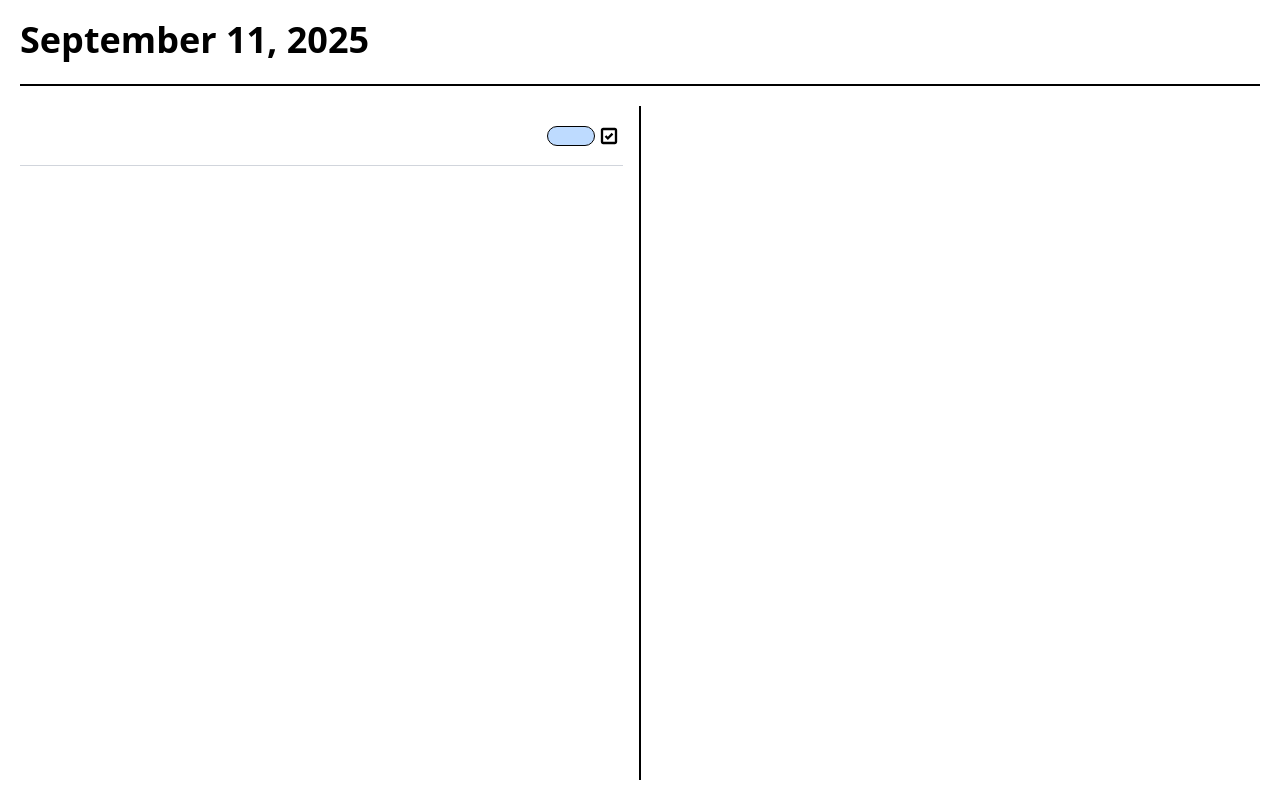
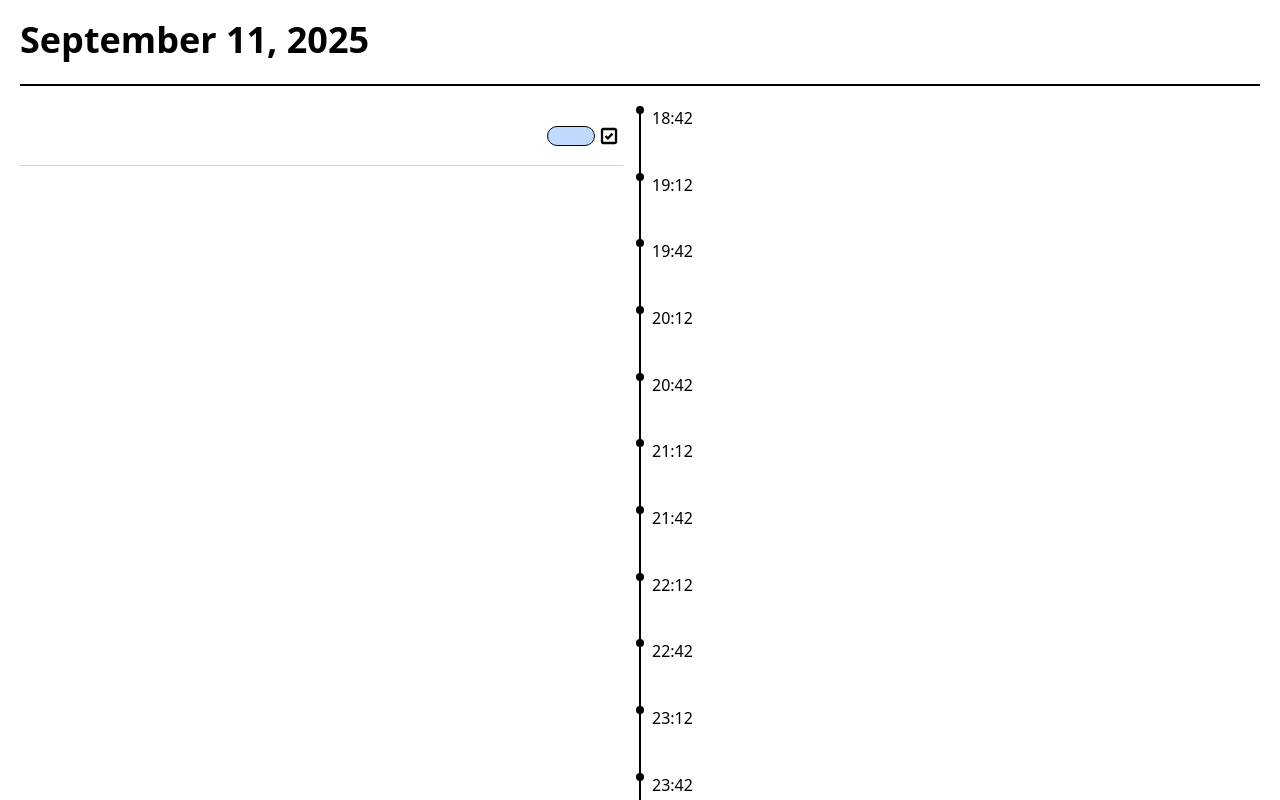
Before and after one commit to hiiien/time_blocker, a React (Vite) app: page / in a window 1280 px wide. Shown: the top 800 px of the page. Built offline with nearby package versions, Linux system fonts and the light colour scheme.

Commit message:
timeline

```diff
--- a/src/components/ContentContainer.tsx
+++ b/src/components/ContentContainer.tsx
@@ -2,6 +2,7 @@ import { useCallback, useState } from "react";
 import DayToDoContainer from "./DayContainer";
 import ToDoCalender from "./ToDoCalender";
 import EditPopup from "./EditPopup";
+import MiddleDivider from "./middleDivider";
 
 export type Color = "red" | "blue" | "green";
 export type ToDoDate = Date | null;
@@ -109,7 +110,7 @@ function ContentContainer() {
 		<div className="flex flex-row w-full flex-1">
 			{selectedToDo && <EditPopup todo={selectedToDo} onCancel={handleCancel} onSave={handleSave} />}
 			<DayToDoContainer toDos={toDos} onSelect={handleSelectedToDo} onColorSelect={handleColorSelect} />
-			<div className="self-stretch w-0.5 bg-black mb-5"> </div>
+			<MiddleDivider />
 			<ToDoCalender toDos={toDos} />
 		</div>
 	);
--- a/src/components/ToDoCalender.tsx
+++ b/src/components/ToDoCalender.tsx
@@ -23,7 +23,9 @@ function ToDoCalender({ toDos }: CalenderProps) {
 	useEffect(() => {
 		const id = setInterval(() => forceUpdate(Date.now()), 1000);
 		return () => clearInterval(id);
-	}, []); const containerHeight = "h-[" + height + "px] ";
+	}, []);
+
+	const containerHeight = "h-[" + height + "px] ";
 	const realNow = Date.now();
 	const nowDate = new Date(realNow)
 
@@ -69,17 +71,40 @@ function ToDoCalender({ toDos }: CalenderProps) {
 	);
 }
 
+function formatSmartTime(date: Date) {
+	const h = date.getHours();
+	const m = date.getMinutes();
+	return m === 0 ? `${h}` : `${h}:${m.toString().padStart(2, "0")}`
+}
+
 function CalenderItem({ todo, itemHeight, itemOffset }: CalenderItemProps) {
 	const backgroundColor = ColorMap[todo.color] || ColorMap.blue;
+	if (itemHeight > 60) {
 		return (
-		<div className={backgroundColor + " w-3/4 rounded-4xl box-border px-5 absolute left-1/2 -translate-x-1/2"}
+			<div className={backgroundColor + " w-3/4 rounded-4xl box-border p-5 absolute left-1/2 -translate-x-1/2"}
 				style={{
 					height: `${itemHeight}px`,
 					top: `${itemOffset}px`
 				}}>
 				<p>{todo.text}</p>
+				{todo.startTime && todo.endTime && (
+					<p>
+						{formatSmartTime(todo.startTime)} - {formatSmartTime(todo.endTime)}
+					</p>
+				)}
 			</div>
 		);
+	} else {
+		return (
+			<div className={backgroundColor + " w-3/4 rounded-4xl box-border absolute left-1/2 -translate-x-1/2"}
+				style={{
+					height: `${itemHeight}px`,
+					top: `${itemOffset}px`
+				}}>
+			</div>
+		)
+
+	}
 }
 
 export default ToDoCalender;
--- /dev/null
+++ b/src/components/middleDivider.tsx
@@ -0,0 +1,40 @@
+import { useEffect, useState } from "react";
+
+function MiddleDivider() {
+	const [, forceUpdate] = useState(Date.now());
+
+	useEffect(() => {
+		const id = setInterval(() => forceUpdate(Date.now()), 1000);
+		return () => clearInterval(id);
+	}, []);
+
+	const times: Date[] = []
+	const now: Date = new Date();
+	for (let i = 0; i < 16; i++) {
+		const d = new Date(now)
+		d.setMinutes(d.getMinutes() + (30 * i))
+		times.push(d)
+	}
+	const height = 1000
+
+	return (
+
+		<div className="h-[1000px] w-0.5 bg-black mb-5 relative">
+			{times.map((time, i) => {
+				return (<div className="absolute left-1/2 -translate-x-1"
+					style={
+						{ top: `${height * (i / (times.length - 1))}px` }
+					}>
+
+					<div className="flex flex-row gap-2">
+						<div className="h-2 w-2 rounded-full bg-black"></div>
+						<p>{time.toLocaleTimeString([], { hour: "2-digit", minute: "2-digit", hour12: false })}</p>
+					</div>
+				</div>
+				)
+			})}
+		</div >
+	)
+}
+
+export default MiddleDivider;
```
Lines whose indentation alone changed are shown as unchanged.
